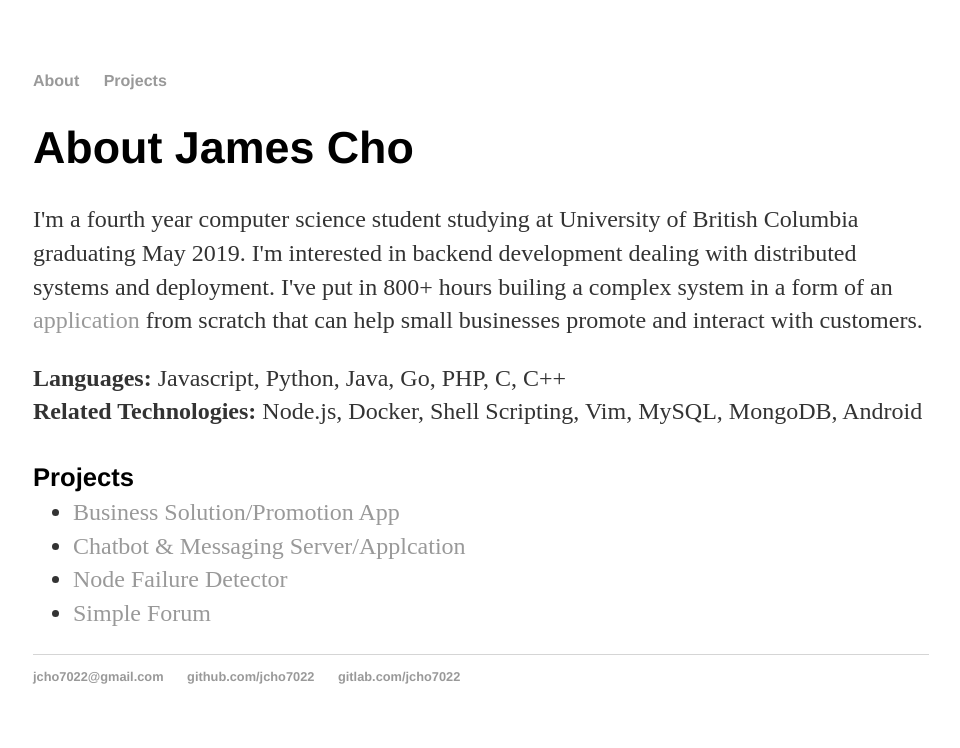
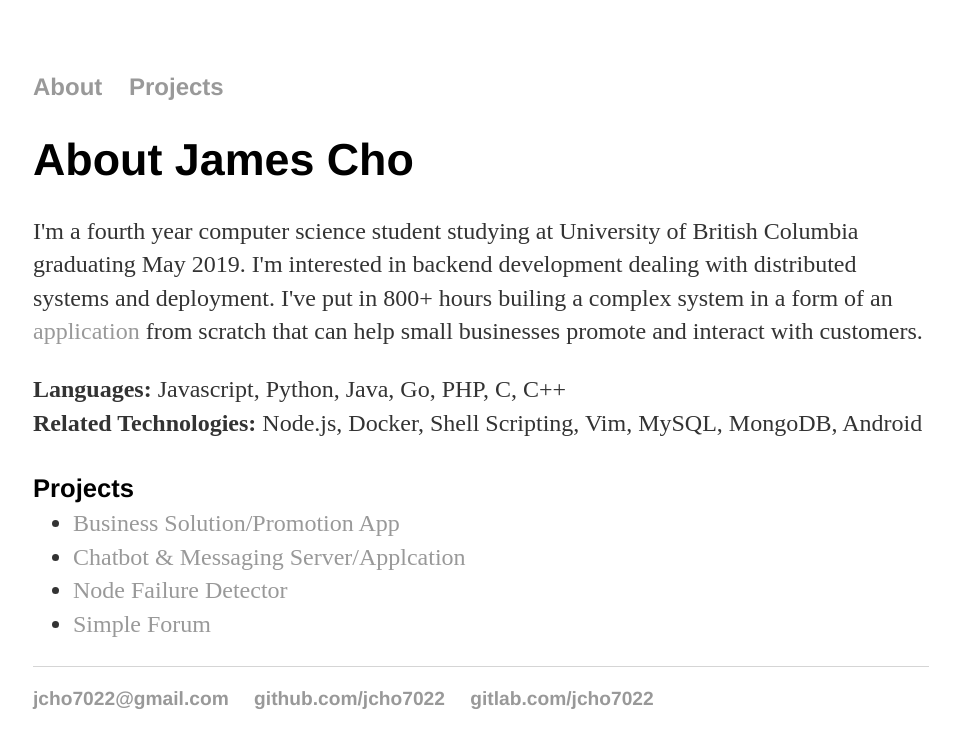
Before and after one commit to jcho7022/jcho7022.github.io, a Jekyll site: the page built from index.html, in a window 1280 px wide. Shown: the top 748 px of the page, without its empty margins (159-1119 px from the left). Built offline with Jekyll 4.4.1, drawn with Linux system fonts in a browser that asks for light colours.

Commit message:
Update main.css

```diff
--- a/css/main.css
+++ b/css/main.css
@@ -18,7 +18,7 @@
 h3 { font-size: 2.0em; }
 h4 { font-size: 1.6em; }
 
-nav ul, footer ul { font-size: 1em; font-family: 'Helvetica', 'Arial', 'Sans-Serif'; padding: 0px; list-style: none; font-weight: bold; }
+nav ul, footer ul { font-size: 1.5em; font-family: 'Helvetica', 'Arial', 'Sans-Serif'; padding: 0px; list-style: none; font-weight: bold; }
 nav ul li, footer ul li { display: inline; margin-right: 20px; }
 footer { border-top: 1px solid #d5d5d5; font-size: .8em; }
 
```
